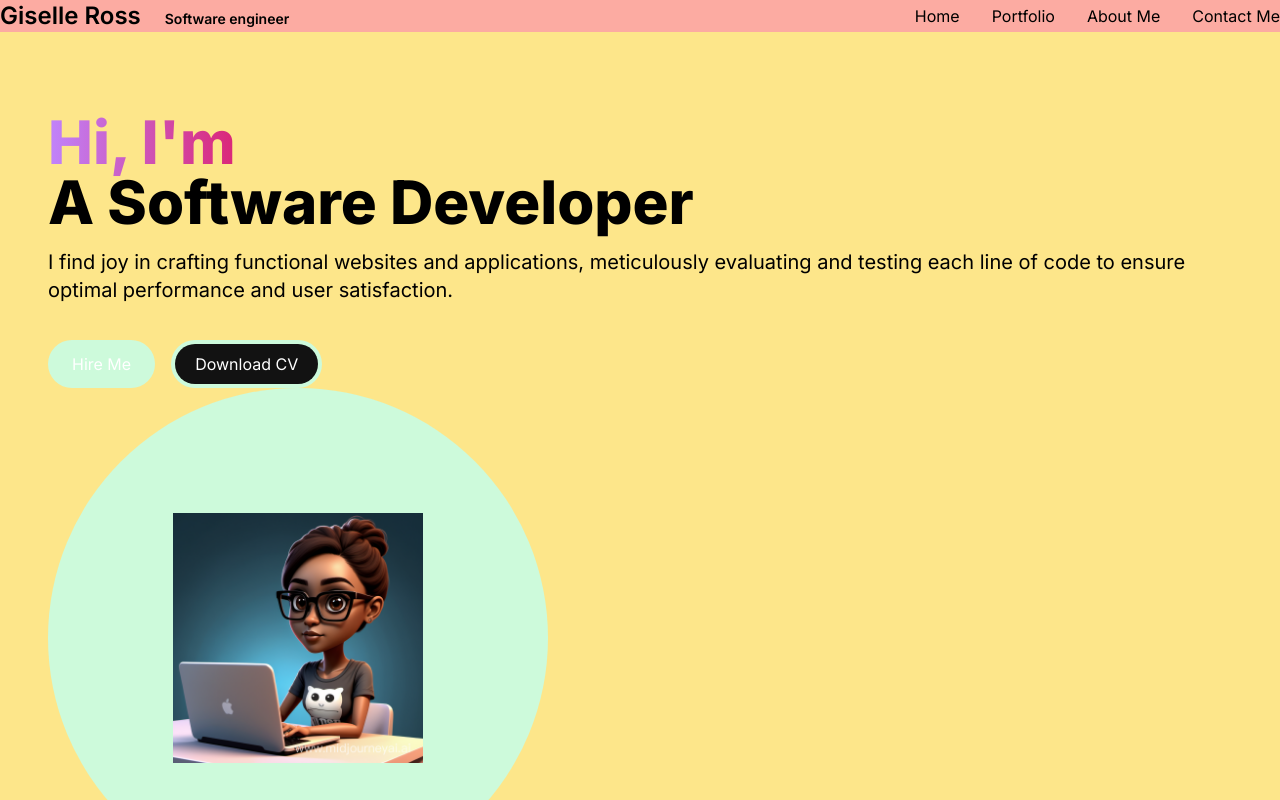
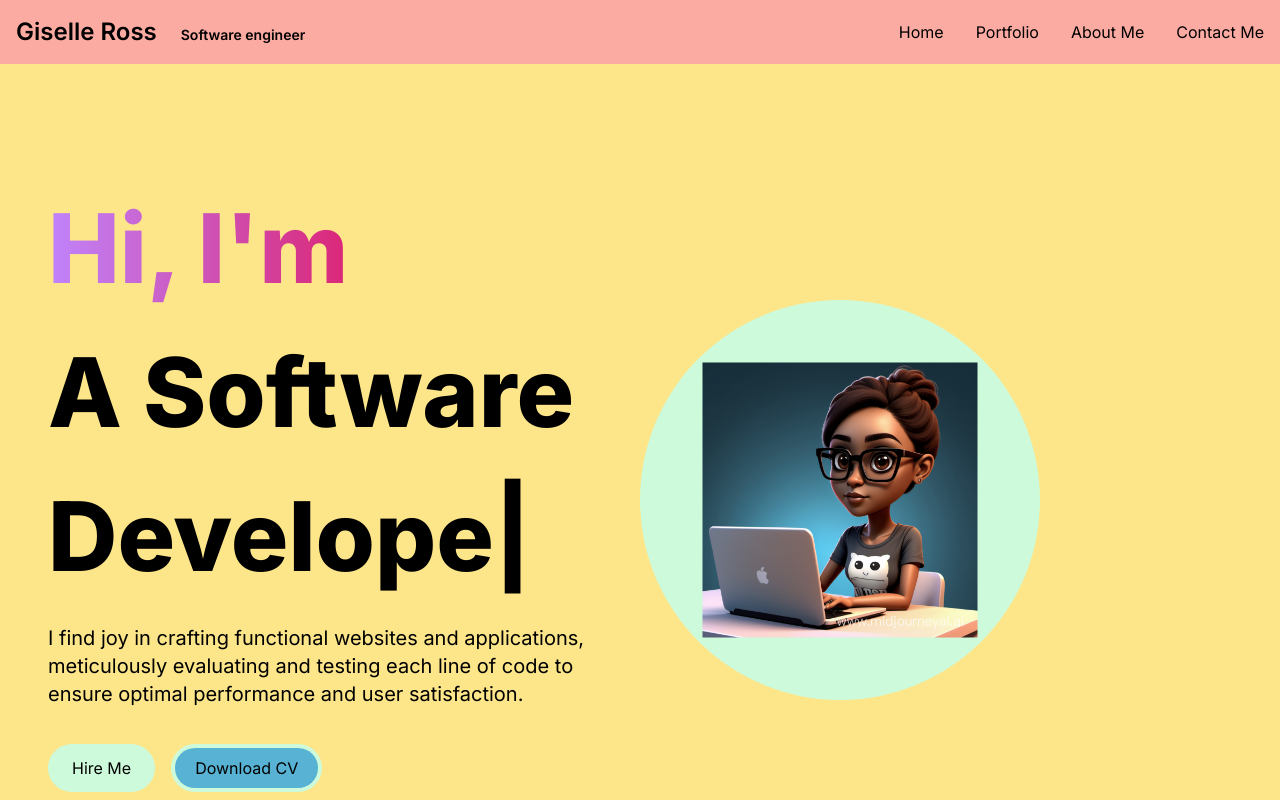
Before and after one commit to giselleRoss/Portfoli2, a Next.js app: page / in a window 1280 px wide. Shown: the top 800 px of the page. Built offline with nearby package versions, Linux system fonts and the light colour scheme.

Commit message:
Responsive in mobile devices

```diff
--- a/app/aboutMe/page.js
+++ b/app/aboutMe/page.js
@@ -8,9 +8,13 @@ import Footer from "../components/Footer";
 export default function About() {
   return (
     <>
-      <Header />
-      <Aboutme />
-      <Footer />
+      <main className="flex min-h-screen flex-col bg-amber-200">
+        <Header />
+        <div className="mt-24 mx-auto px-12 py-4">
+          <Aboutme />
+        </div>
+        <Footer />
+      </main>
     </>
   );
 }
--- a/app/components/Header.js
+++ b/app/components/Header.js
@@ -28,31 +28,47 @@ const DesktopMenu = () => (
 
 const MobileMenu = ({ visibleDrawer, toggleDrawer }) => (
   <div
-    className={`lg:hidden top-16 right-4 bg-white-800 p-2 space-y-2 ${
+    className={`lg:hidden fixed top-0 right-0 bg-white bg-opacity-80 ${
       visibleDrawer ? "visible" : "invisible"
     }`}
   >
-    <ul>
-    <li><Link href="/" className="block py-2 pl-3 pr-4 text-[#b13147] sm:text-xl rounded md:p-0 hover:text-black">
+    <ul className="flex flex-col p-4">
+      <li>
+        <Link
+          href="/"
+          className="block py-2 pl-3 pr-4 text-black sm:text-xl hover:text-[#b13147] rounded"
+        >
           Home
         </Link>
       </li>
-    <li><Link href="/portfolio" className="block py-2 pl-3 pr-4 text-[#b13147] sm:text-xl rounded md:p-0 hover:text-black">
+      <li>
+        <Link
+          href="/portfolio"
+          className="block py-2 pl-3 pr-4 text-black sm:text-xl hover:text-[#b13147] rounded"
+        >
           Portfolio
         </Link>
       </li>
-    <li><Link href="/aboutMe" className="block py-2 pl-3 pr-4 text-[#b13147] sm:text-xl rounded md:p-0 hover:text-black">
+      <li>
+        <Link
+          href="/aboutMe"
+          className="block py-2 pl-3 pr-4 text-black sm:text-xl hover:text-[#b13147] rounded"
+        >
           About Me
         </Link>
       </li>
-    <li><Link href="/contactMe" className="block py-2 pl-3 pr-4 text-[#b13147] sm:text-xl rounded md:p-0 hover:text-black">
+      <li>
+        <Link
+          href="/contactMe"
+          className="block py-2 pl-3 pr-4 text-black sm:text-xl hover:text-[#b13147] rounded"
+        >
           Contact Me
         </Link>
       </li>
     </ul>
     <button
       onClick={toggleDrawer}
-      className="text-white block hover:text-white-300"
+      className="text-black block hover:text-black p-4 text-xl font-semibold top-0 right-0"
     >
       Close
     </button>
@@ -60,7 +76,7 @@ const MobileMenu = ({ visibleDrawer, toggleDrawer }) => (
 );
 
 const OpenMenuDrawerButton = ({ onClick }) => (
-  <button onClick={onClick} className="text-black focus:outline-none">
+  <button onClick={onClick} className="text-black focus:outline-none absolute top-0 right-0 p-4">
     <svg
       className="h-6 w-6"
       fill="none"
@@ -87,20 +103,23 @@ const Header = () => {
   const toggleDrawer = () => {
     setVisibleDrawer(!visibleDrawer);
   };
+
   const handleResize = () => {
     setWidth(window.innerWidth);
   };
 
   useEffect(() => {
     window.addEventListener("resize", handleResize);
+
     return () => {
       window.removeEventListener("resize", handleResize);
     };
   }, []);
+
   return (
     <>
-      <nav className={`fixed top-0 left-0 right-0 z-10 bg-red-300 bg-opacity-90 ${width <= 780 ? 'px-2' : ''}`}>
-        <div className="flex flex-wrap items-center justify-between mx-auto">
+      <nav className={`fixed top-0 left-0 right-0 z-10 bg-red-300 bg-opacity-90 ${width <= 780 ? 'px-2' : ''} ${width <= 780 ? 'h-16' : ''}`}>
+        <div className={`flex justify-between items-center mx-auto p-4 ${width <= 780 ? 'flex-col' : 'flex-row'}`}>
           <Link href={"/"}>
             <span className="text-black text-2xl font-semibold mb-2">
               Giselle Ross
@@ -109,7 +128,7 @@ const Header = () => {
               Software engineer
             </span>
           </Link>
-          <div className="lg:hidden">
+          <div className={`${width > 780 ? 'hidden' : 'lg:hidden'}`}>
             <OpenMenuDrawerButton onClick={toggleDrawer} />
           </div>
           {width > 780 ? (
@@ -125,4 +144,5 @@ const Header = () => {
     </>
   );
 };
+
 export default Header;
--- a/app/components/HeroSection.jsx
+++ b/app/components/HeroSection.jsx
@@ -6,14 +6,16 @@ import { TypeAnimation } from "react-type-animation";
 
 export const HeroSection = () => {
   return (
-    <section>
-      <div className="grid grid-cold-1 lg:grids-cols-12">
-        <div className="col-span-7 place-self-center text-center sm:text-left">
-          <h1 className="text-black mb-4 text-4xl sm;text-5xl lg:text-6xl font-extrabold">
+    <section className="lg:py-16">
+      <div className="grid grid-cols-1 sm:grid-cols-12 items-center">
+        <div className="sm:col-span-6 lg:col-span-7 xl:col-span-6 place-self-center text-center xl:text-left">
+          <div className="lg:flex lg:flex-col lg:items-start lg:mb-8">
+            <div className="lg:flex-shrink-0 lg:self-start">
+              <h1 className="text-black mb-4 text-4xl sm:text-5xl lg:text-8xl lg:leading-normal font-extrabold">
                 <span className="text-transparent bg-clip-text bg-gradient-to-r from-purple-400 to-pink-600">
                   Hi, I'm{" "}
                 </span>
-            <br></br>
+                <br />
                 <TypeAnimation
                   sequence={[
                     "Giselle",
@@ -30,7 +32,7 @@ export const HeroSection = () => {
                   repeat={Infinity}
                 />
               </h1>
-          <p className="text-black text-base sm:text-lg mb-6 lg:text-xl ">
+              <p className="text-black text-base sm:text-lg mb-6 lg:text-xl">
                 I find joy in crafting functional websites and applications,
                 meticulously evaluating and testing each line of code to ensure
                 optimal performance and user satisfaction.
@@ -38,27 +40,29 @@ export const HeroSection = () => {
               <div>
                 <Link
                   href="/contactMe"
-              className="px-6 inline-block py-3 w-full sm:w-fit rounded-full mr-4 bg-gradient-to-br from-[#CDFADB] to-[#CDFADB] text-white"
+                  className="px-6 inline-block py-3 w-full sm:w-fit rounded-full mr-4 bg-gradient-to-br from-[#CDFADB] to-[#CDFADB] hover:bg-slate-200 text-black"
                 >
                   Hire Me
                 </Link>
                 <Link
                   href="/Giselle'sResume.pdf"
-              className="px-1 inline-block py-1 w-full sm:w-fit rounded-full bg-gradient-to-br from-[#CDFADB] to-[#CDFADB] text-white mt-3"
+                  className="px-1 inline-block py-1 w-full sm:w-fit rounded-full bg-gradient-to-br from-[#CDFADB] to-[#CDFADB] text-black mt-3"
                 >
-              <span className="block bg-[#121212] hover:bg-slate-800 rounded-full px-5 py-2">
+                  <span className="block bg-[#57b2d3] hover:bg-slate-800 rounded-full px-5 py-2">
                     Download CV
                   </span>
                 </Link>
               </div>
             </div>
-        <div className="col-span-5 place-self-center mt-4 lg:mt-0">
-          <div className="rounded-full bg-[#CDFADB] w-[250px] h-[250px] lg:w-[500px] lg:h-[500px] relative">
+          </div>
+        </div>
+        <div className="sm:col-span-6 xl:col-span-6 mt-4 sm:mt-0 xl:col-start-7">
+          <div className="rounded-full bg-[#CDFADB] w-[250px] h-[250px] xl:w-[400px] xl:h-[400px] relative mx-auto sm:mx-0">
             <Image
               src="/minime.png"
               className="absolute transform -translate-x-1/2 -translate-y-1/2 top-1/2 left-1/2"
-              width={250}
-              height={250}
+              width={275}
+              height={275}
             />
           </div>
         </div>
--- a/app/contactMe/page.js
+++ b/app/contactMe/page.js
@@ -7,9 +7,13 @@ import Footer from "../components/Footer";
 export default function Contactpage() {
   return (
     <>
-      <Header />
-      <Contact />
-      <Footer/>
+      <main className="flex min-h-screen flex-col bg-amber-200">
+        <Header />
+        <div className="mt-24 mx-auto px-12 py-4">
+          <Contact />
+        </div>
+        <Footer />
+      </main>
     </>
   );
 }
--- a/app/portfolio/page.js
+++ b/app/portfolio/page.js
@@ -9,9 +9,13 @@ import Footer from "../components/Footer";
 export default function PortfolioPage() {
   return (
     <>
-    <Header />
-    <PortfolioCom />
-    <Footer />
+      <main className="flex min-h-screen flex-col bg-amber-200">
+        <Header />
+        <div className="mt-24 mx-auto px-12 py-4">
+          <PortfolioCom />
+        </div>
+        <Footer />
+      </main>
     </>
 
   )
```
Lines whose indentation alone changed are shown as unchanged.
